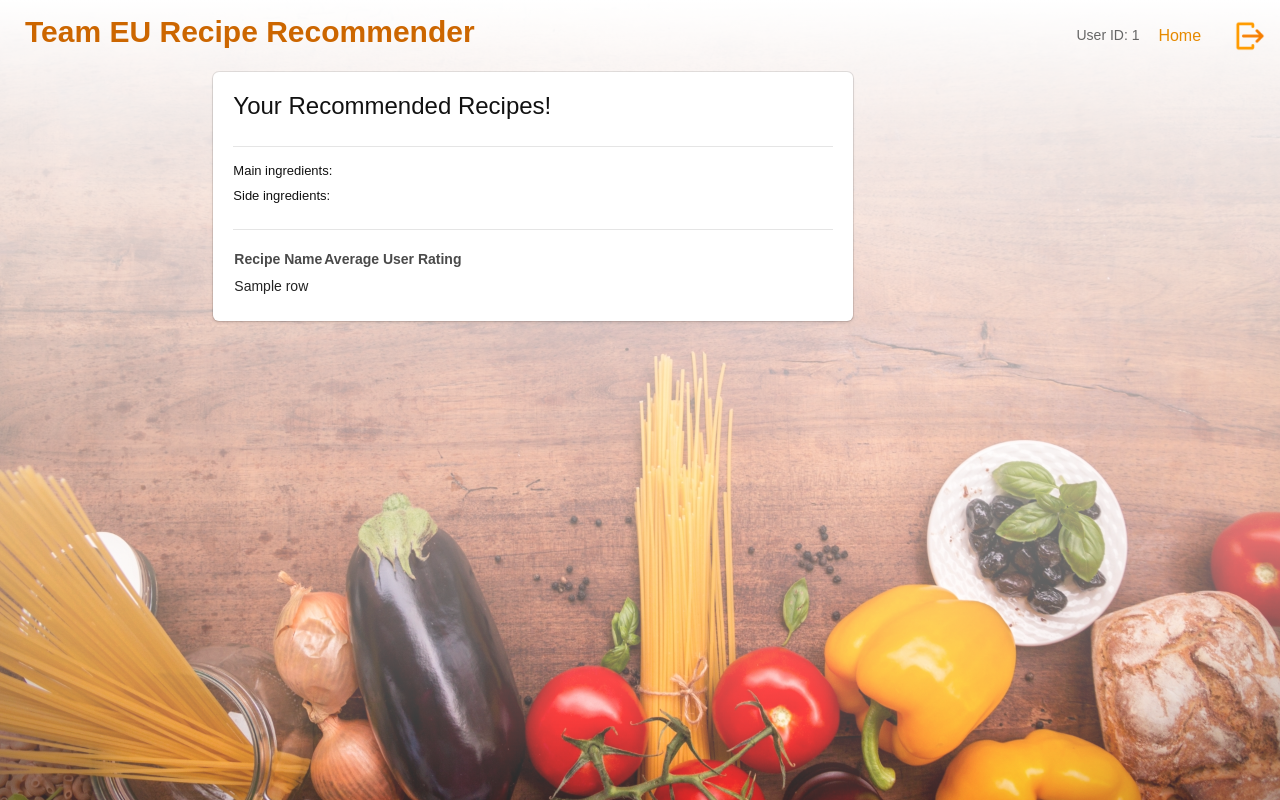
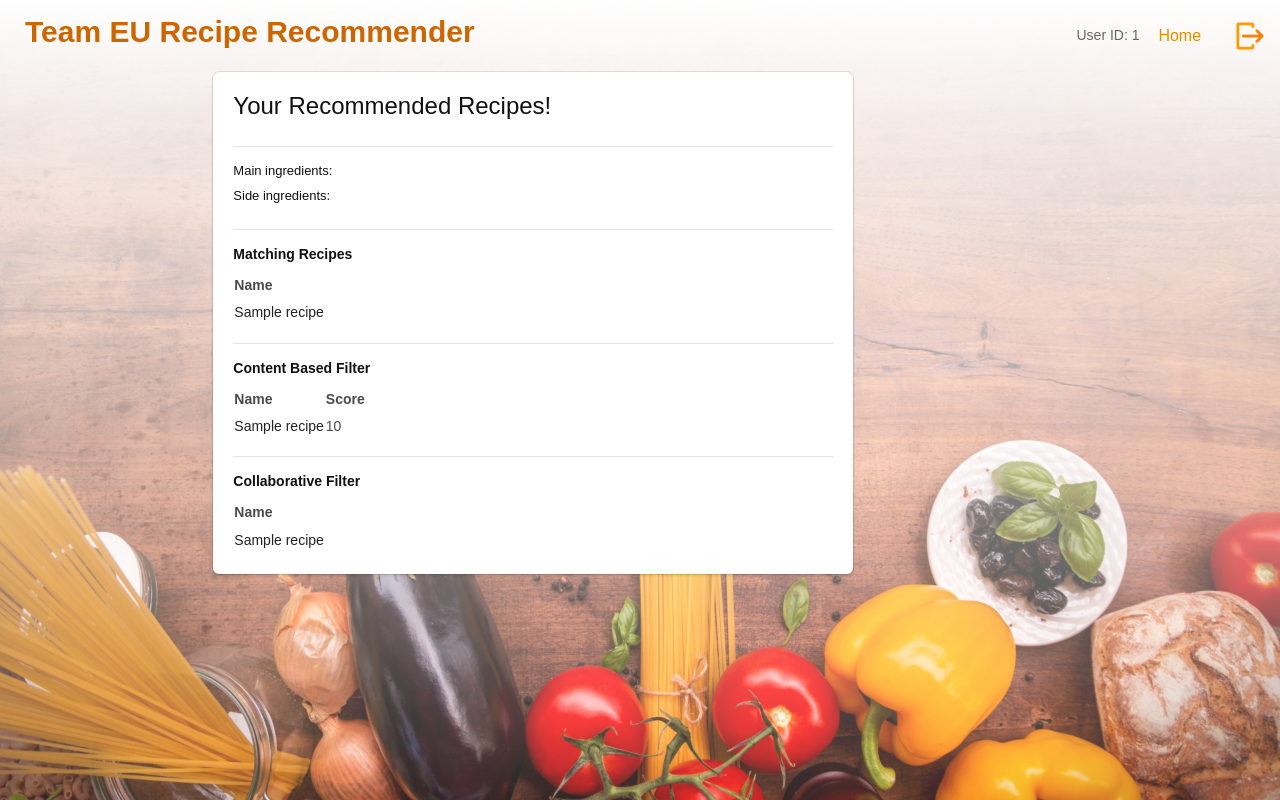
Before and after one commit to hljan/recipe-recommender, a Flask app: template RecipeApp/templates/text_search.html in a window 1280 px wide. Run offline with Flask 2, Linux system fonts and the light colour scheme; the template is opened without the code that fills it: most values are stand-ins (such as "Sample title", 1, 10 or a date in 2020); some libraries are stand-ins or nearby versions.

Commit message:
Added Content Based Filter and Collaborative Filter to Text Search

```diff
--- a/RecipeApp/templates/text_search.html
+++ b/RecipeApp/templates/text_search.html
@@ -21,18 +21,42 @@
                 <h6>Main ingredients:</h6>
                 <h6>Side ingredients:</h6>
                 <hr>
+                <h5><strong>Matching Recipes</strong></h5>
                 <table>
                     <tr>
-                        <th>Recipe Name</th>
-                        <th>Average User Rating</th>
+                        <th>Name</th>
                     </tr>
-                    {%  for recipe in recipes %}
+                    {%  for recipe in matching_recipes %}
                     <tr>
                         <td><a href="/recipes/{{ recipe.recipeID }}">{{recipe.recipeName}}</a></td>
-                        <td></td>
                     </tr>
                     {% endfor %}
-
+                </table>
+                <hr>
+                <h5><strong>Content Based Filter</strong></h5>
+                <table>
+                    <tr>
+                        <th>Name</th>
+                        <th>Score</th>
+                    </tr>
+                    {%  for recipe in content_based %}
+                    <tr>
+                        <td><a href="/recipes/{{ recipe.recipeID }}">{{recipe.Name}}</a></td>
+                        <td>{{ recipe.score }}</td>
+                    </tr>
+                    {% endfor %}
+                </table>
+                <hr>
+                <h5><strong>Collaborative Filter</strong></h5>
+                <table>
+                    <tr>
+                        <th>Name</th>
+                    </tr>
+                    {%  for recipe in collab_filter %}
+                    <tr>
+                        <td><a href="/recipes/{{ recipe.recipeID }}">{{recipe.Name}}</a></td>
+                    </tr>
+                    {% endfor %}
                 </table>
             </div>
 {% endblock %}
```
Also changed, not shown: RecipeApp/models.py (+21 -7 lines), RecipeApp/text_search.py (+4 -3 lines).
